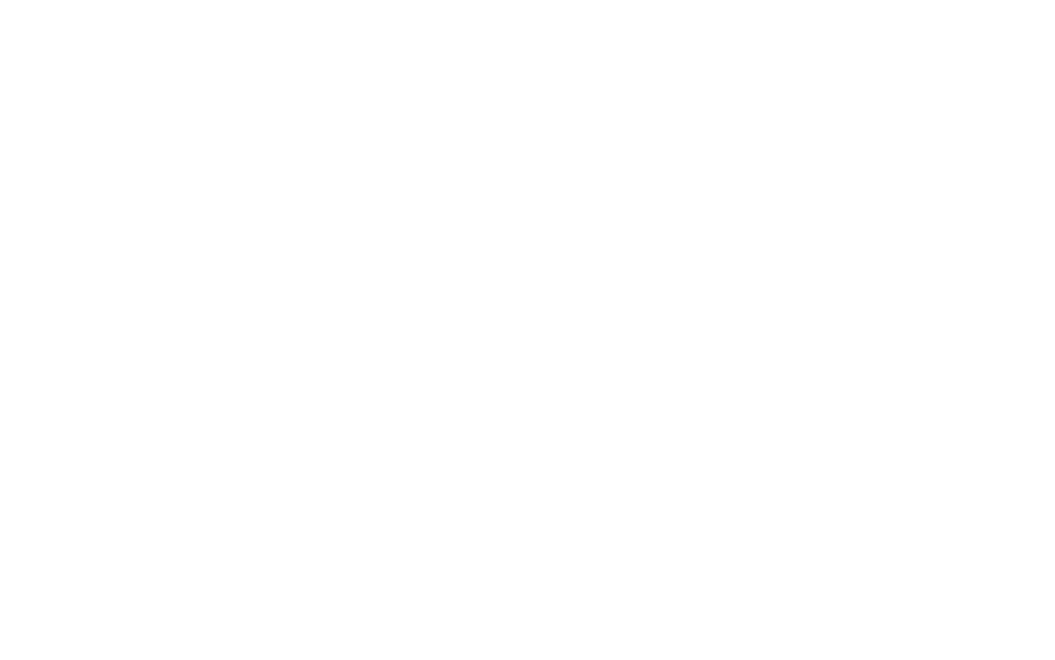
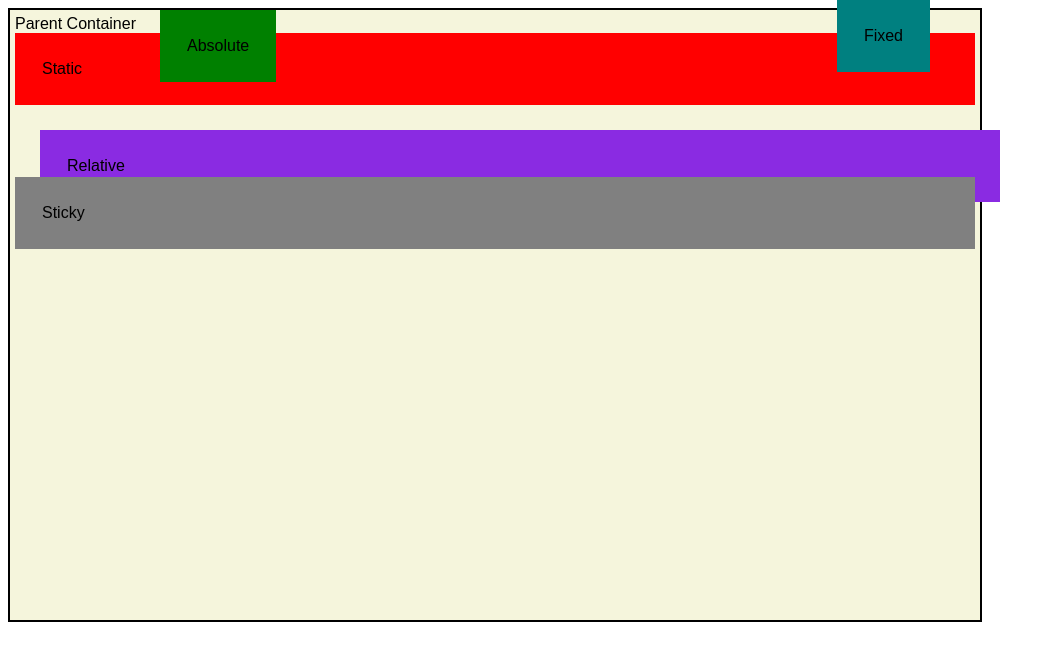
Before and after one commit to gsouthworth/SDB-May-2023-notes, a plain HTML site: page unti-1/position-display-float/index.html in a window 1280 px wide. Shown: the whole page, without its empty margins (0-1055 px from the left). Drawn offline with Linux system fonts and the light colour scheme.

Commit message:
updated notes

```diff
--- a/unti-1/position-display-float/index.html
+++ b/unti-1/position-display-float/index.html
@@ -4,9 +4,49 @@
     <meta charset="UTF-8">
     <meta http-equiv="X-UA-Compatible" content="IE=edge">
     <meta name="viewport" content="width=device-width, initial-scale=1.0">
-    <title>Document</title>
+    <link rel="stylesheet" href="style.css">
+    <title>Position Display Float</title>
 </head>
 <body>
+    <div class="parent-container">Parent Container
+        <div class="child static">Static</div>
+        <div class="child relative">Relative</div>
+        <div class="child absolute">Absolute</div>
+        <div class="child fixed">Fixed</div>
+        <div class="child sticky">Sticky</div>
+    </div>
+
 
 </body>
 </html>
+
+<!--
+    ? Static
+        -Top, bottom, left, right, z-index properties have no influence
+        -Default state. static in the normal flow of the page
+    -->
+
+<!--
+    ? Relative
+        -By default acts like static
+        -can you use the directional styling above and moves from its static position
+            !try not to use it, its too manual, dependent on human styling.
+    -->
+
+<!--
+    ? Absolute
+        -Takes element out of flow
+        -In regards to closest ancestor element
+        -Relevant to root that is NOT static (body in this example)
+-->
+
+<!--
+    ? Fixed
+        -Ignores parent and is based on the entire view port
+-->
+
+<!--
+    ? Sticky
+        -Keeps moving in normal flow but once it hits certain place it stops and holds life fixed
+        - relative by default,
+-->
--- a/unti-1/position-display-float/style.css
+++ b/unti-1/position-display-float/style.css
@@ -0,0 +1,89 @@
+.parent-container {
+    background-color: beige;
+    border: 2px solid black;
+    width: 75vw;
+    height: 75vh;
+    padding: 5px;
+    font-family: Arial, Helvetica, sans-serif;
+
+    position: relative;
+    /* Makes the absolute container position inside parent container */
+}
+
+.child {
+    padding: 25px;
+}
+
+.static {
+    border: 2px solid red;
+    background-color: red;
+}
+
+.relative {
+    border: 2px solid blueviolet;
+    background-color: blueviolet;
+
+    position: relative;
+    top: 25px;
+    left: 25px;
+}
+
+.absolute {
+    border: 2px solid green;
+    background-color: green;
+
+    position: absolute;
+    top: 0;
+    left: 150px;
+}
+
+.fixed {
+    border: 2px solid teal;
+    background-color: teal;
+
+    position: fixed;
+    top: 0;
+    right: 350px;
+}
+
+.sticky {
+    border: 2px solid gray;
+    background-color: gray;
+
+    position: sticky;
+}
+
+/*
+    CSS Position Property
+
+    ? Static
+    * default
+    * positioned in relation to elements
+    * top, bottom, left, right, z-index have NO effect
+
+    ? Relative
+    * just like static
+    * can be changed using top, bottom, left, right, z-index
+    * values are relative to its original static position
+    ! DON'T USE IT! Breaks the flow!
+
+    ? Absolute
+    * removes element from the flow
+    * positions it relative to parent container
+    * if parent is static, it will move outside of parent container
+    * if parent is relative, it will move within parent container
+    * positioning defined by top, bottom, left, right, z-index
+
+    ? Fixed
+    * like absolute
+    * positioned to viewport
+    * doesn't move when scrolling
+    * positioning defined by top, bottom, left, right, z-index
+
+    ? Sticky
+    * mix of relative and fixed
+    * relative to the flow
+    * position definition used for when you start scrolling
+    * stays fixed when scrolling; relative when stationary
+
+*/
```
